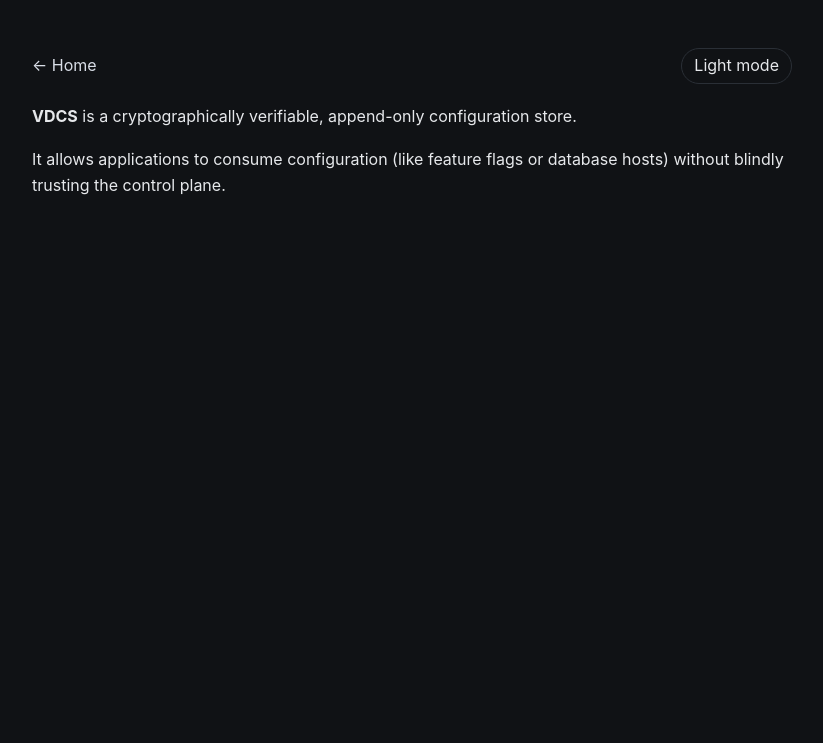
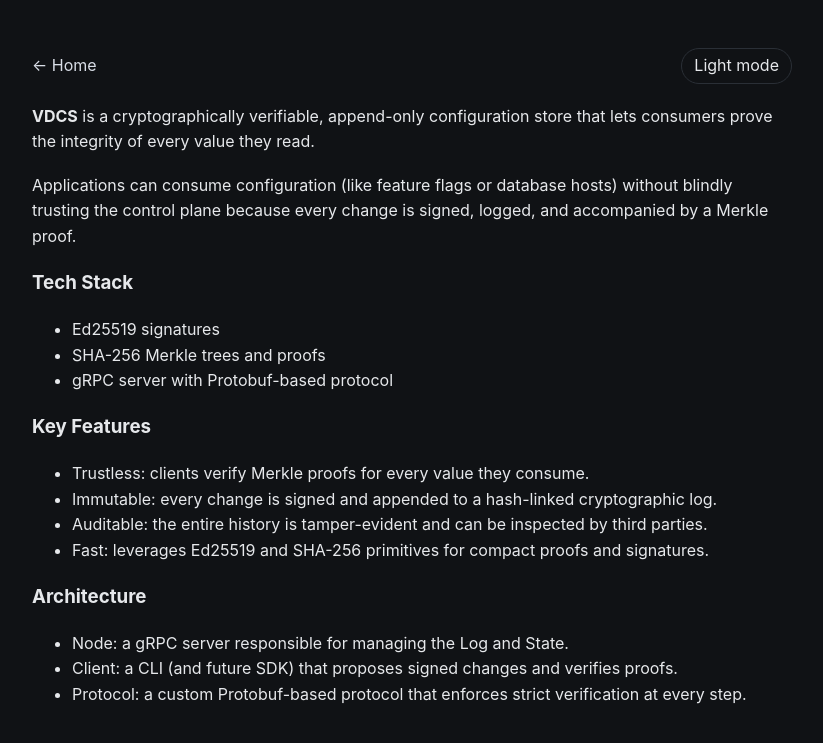
Before and after one commit to rrb115/rrb115.github.io, a Jekyll site: the page built from _pages/projects/vdcs/index.md, in a window 1280 px wide. Shown: the top 743 px of the page, without its empty margins (228-1051 px from the left). Built offline with Jekyll 4.4.1, drawn with Linux system fonts in a browser that asks for light colours.

Commit message:
project structure changes

```diff
--- /dev/null
+++ b/_pages/projects/vdcs/index.md
@@ -0,0 +1,29 @@
+---
+title: "Verifiable Distributed Configuration System (VDCS)"
+permalink: /projects/vdcs/
+layout: minimal-home
+author_profile: false
+---
+
+<p><b>VDCS</b> is a cryptographically verifiable, append-only configuration store that lets consumers prove the integrity of every value they read.</p>
+
+<p>Applications can consume configuration (like feature flags or database hosts) without blindly trusting the control plane because every change is signed, logged, and accompanied by a Merkle proof.</p>
+
+### Tech Stack
+
+- Ed25519 signatures
+- SHA-256 Merkle trees and proofs
+- gRPC server with Protobuf-based protocol
+
+### Key Features
+
+- Trustless: clients verify Merkle proofs for every value they consume.
+- Immutable: every change is signed and appended to a hash-linked cryptographic log.
+- Auditable: the entire history is tamper-evident and can be inspected by third parties.
+- Fast: leverages Ed25519 and SHA-256 primitives for compact proofs and signatures.
+
+### Architecture
+
+- Node: a gRPC server responsible for managing the Log and State.
+- Client: a CLI (and future SDK) that proposes signed changes and verifies proofs.
+- Protocol: a custom Protobuf-based protocol that enforces strict verification at every step.
--- a/_pages/writing-starting-point.md
+++ /dev/null
@@ -1,10 +0,0 @@
----
-title: "Verifiable Distributed Configuration System (VDCS)"
-permalink: /projects/vdcs/
-layout: minimal-home
-author_profile: false
----
-
-<p><b>VDCS</b> is a cryptographically verifiable, append-only configuration store.</p>
-
-<p>It allows applications to consume configuration (like feature flags or database hosts) without blindly trusting the control plane.</p>
```
Also changed, not shown: _pages/about.md (+3 -3 lines), _pages/project-privacy-identity-zkp.md (deleted, +0 -8 lines), _pages/projects/dd-vote/index.md (added, +22 -0 lines), _pages/projects/privacy-identity-zkp/index.md (added, +22 -0 lines), _pages/writing-project-placeholder.md (deleted, +0 -10 lines).
